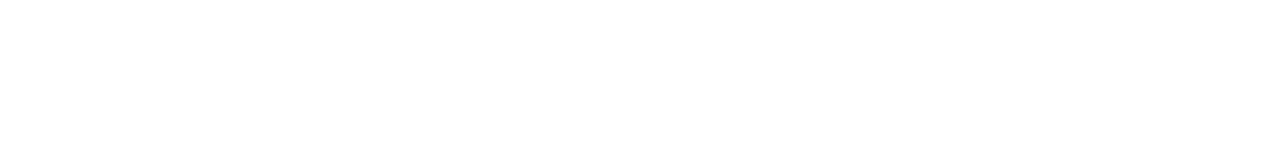
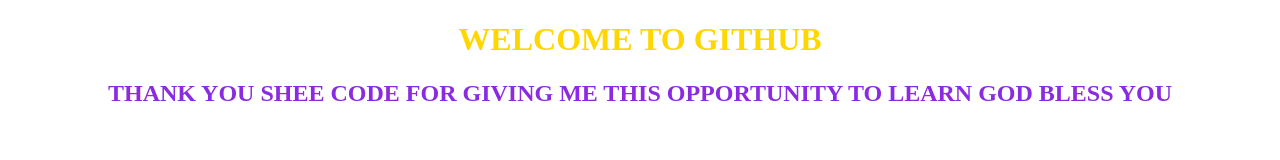
Before and after one commit to njogutech/Sheecode-project, a plain HTML site: page index.html in a window 1280 px wide. Drawn offline with Linux system fonts and the light colour scheme.

Commit message:
Thank shee code

```diff
--- a/index.html
+++ b/index.html
@@ -8,6 +8,10 @@
 </head>
 <body>
 
+    <h1>WELCOME TO GITHUB</h1>
+
+    <h2>THANK YOU SHEE CODE FOR GIVING ME THIS OPPORTUNITY TO LEARN GOD BLESS YOU</h2>
+
 
 
     <script src="app.js"></script>
--- a/style.css
+++ b/style.css
@@ -0,0 +1,9 @@
+h1{
+    text-align: center;
+    color: gold;
+}
+
+h2{
+    text-align: center;
+    color: blueviolet;
+}
```
